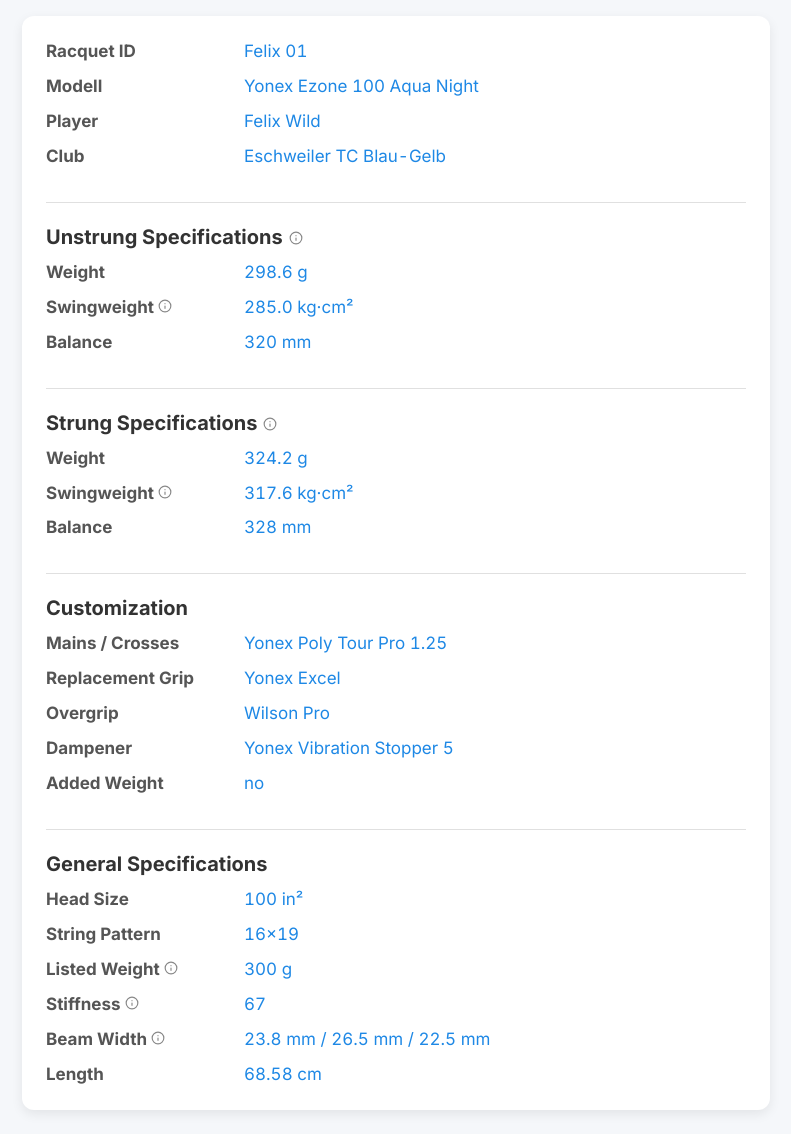
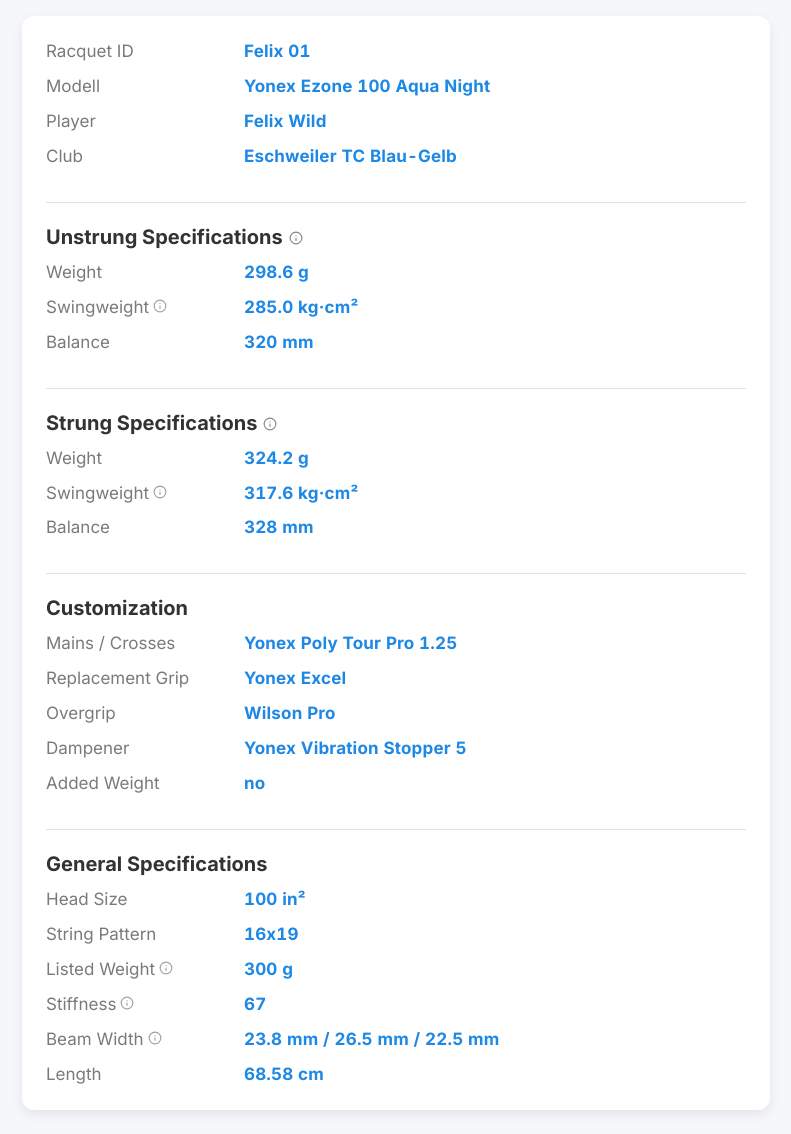
Before and after one commit to stringsmatter/Info, a Jekyll site: the page built from FW01/index.html, in a window 1280 px wide. Shown: the whole page, without its empty margins (244-1035 px from the left). Built offline with Jekyll 4.4.1, drawn with Linux system fonts in a browser that asks for light colours.

Commit message:
Update racquet.html

```diff
--- a/_layouts/racquet.html
+++ b/_layouts/racquet.html
@@ -60,11 +60,18 @@
       padding-bottom: 12px;
     }
 
+    /* === Labels etwas ruhiger, Values präsenter (ohne Farbänderung) === */
+    .label{
+      font-weight: 400;
+      opacity: 0.78;
+    }
+
     /* === Values: proportional (no monospace) + tabular numbers === */
     .value{
-      font-weight: 500;
+      font-weight: 600;
       font-family: Inter, system-ui, -apple-system, BlinkMacSystemFont, "Segoe UI", Roboto, Arial, sans-serif;
       font-variant-numeric: tabular-nums;
+      letter-spacing: 0.01em;
     }
 
     /* ===== Feinschliff 1: Mobile Labels etwas leichter ===== */
```
